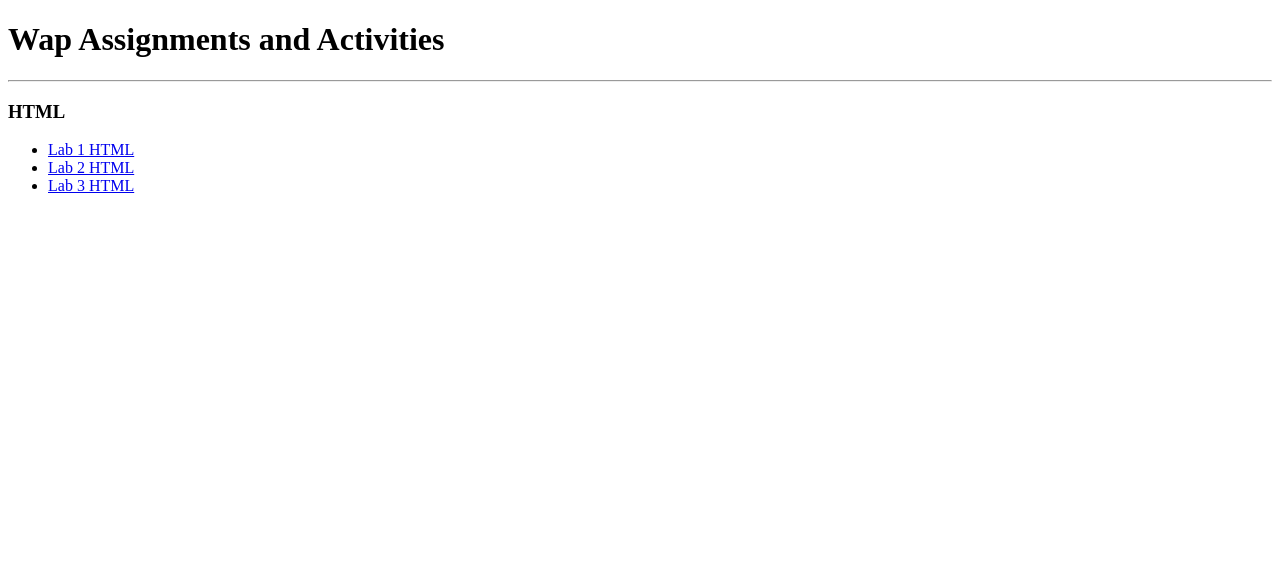
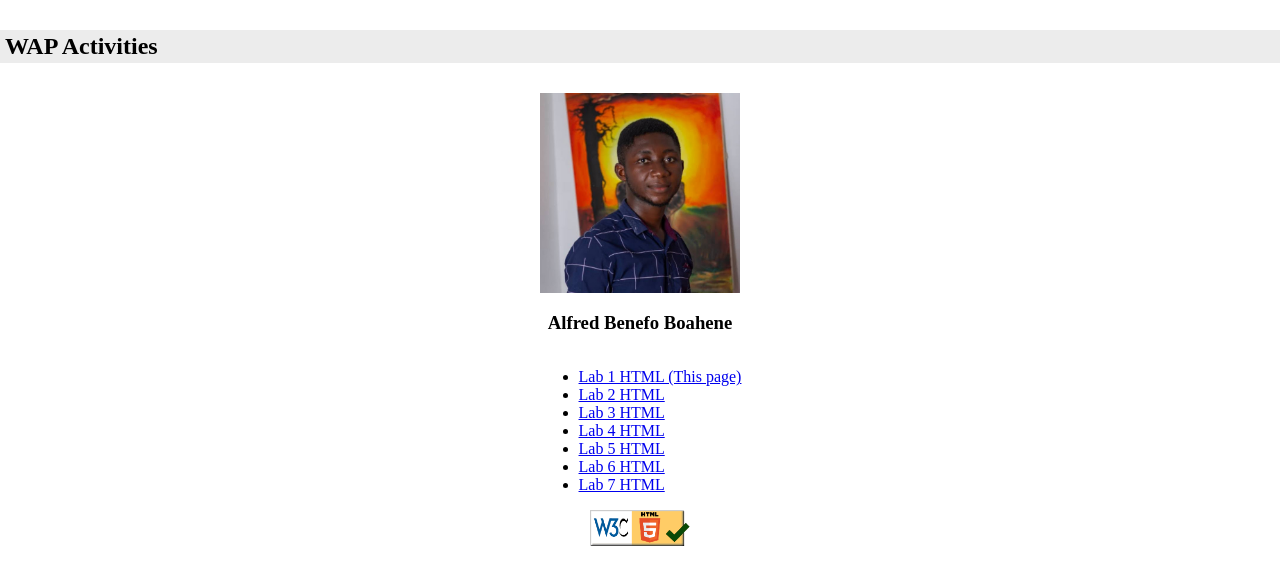
Before and after one commit to abboahene/WAP, a plain HTML site: page index.html in a window 1280 px wide. Drawn offline with Linux system fonts and the light colour scheme.

Commit message:
lab 1 html

```diff
--- a/index.html
+++ b/index.html
@@ -1,18 +1,59 @@
 <!DOCTYPE html>
 <html lang="en">
   <head>
-    <meta charset="UTF-8">
-    <meta name="viewport" content="width=device-width, initial-scale=1.0">
+    <meta charset="UTF-8" />
+    <meta name="viewport" content="width=device-width, initial-scale=1.0" />
     <title>Document</title>
+    <style>
+      body {
+        margin: 0;
+      }
+      header {
+        background: #ececec;
+        padding: 3px 5px;
+        margin: 30px 0;
+
+        &>span{
+            font-size: x-large;
+            font-weight: bolder;
+        }
+      }
+      main {
+        display: flex;
+        flex-direction: column;
+        align-items: center;
+        margin-top: 10px;
+      }
+    </style>
   </head>
   <body>
-    <h1>Wap Assignments and Activities</h1>
-    <hr>
-    <h3>HTML</h3>
+    <header>
+        <span>WAP Activities</span>
+    </header>
+
+    <main>
+      <!-- profile image -->
+      <img width="200" src="./assets/me.jpeg" alt="" />
+
+      <!-- name -->
+      <h3>Alfred Benefo Boahene</h3>
+
+      <!-- a list -->
       <ul>
-        <li><a href="./week1/html/lab-1-html/">Lab 1 HTML</a></li>
+        <li><a href="/">Lab 1 HTML (This page)</a></li>
         <li><a href="#">Lab 2 HTML</a></li>
         <li><a href="#">Lab 3 HTML</a></li>
+        <li><a href="#">Lab 4 HTML</a></li>
+        <li><a href="#">Lab 5 HTML</a></li>
+        <li><a href="#">Lab 6 HTML</a></li>
+        <li><a href="#">Lab 7 HTML</a></li>
       </ul>
+
+      <a
+        href="https://validator.w3.org/nu/?doc=https%3A%2F%2Fabboahene.github.io%2FWAP%2F"
+      >
+        <img width="100" src="./assets/htmlchecker.png" alt="validate html" />
+      </a>
+    </main>
   </body>
 </html>
```
Also changed, not shown: week1/html/lab-1-html/index.html (+1 -3 lines), assets/htmlchecker.png (renamed from week1/html/lab-1-html/assets/htmlchecker.png), assets/me.jpeg (added), 6 other files. Lines whose indentation alone changed are shown as unchanged.
